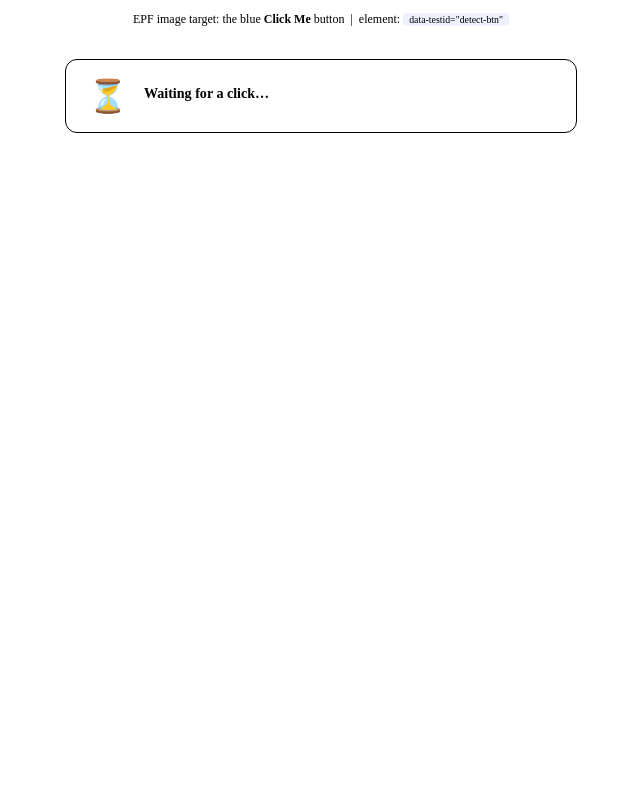
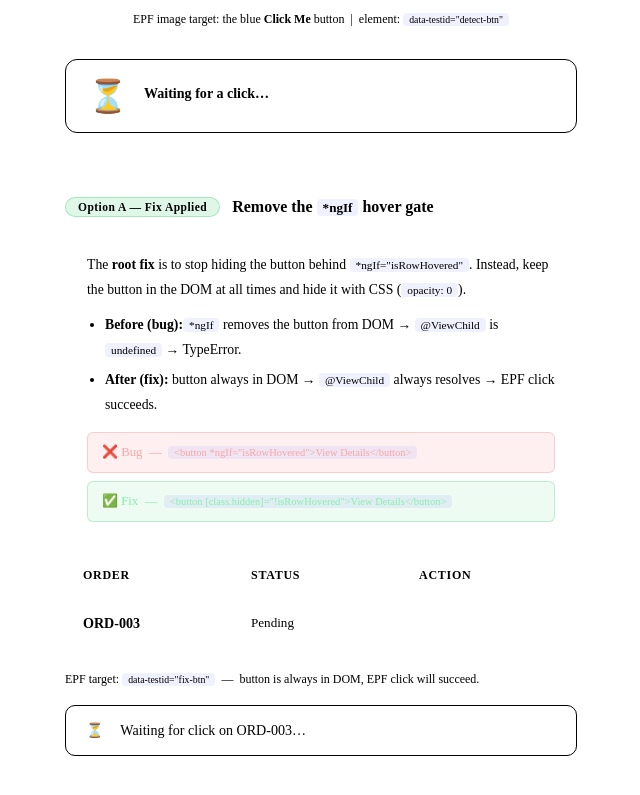
Before and after one commit to tzjing99/test-rdp-mouse, an Angular app: page / in a window 1280 px wide. Shown: the part 463-1258 px from the top of the page, without its empty margins (319-959 px from the left). Before the commit the page ends 816 px from the top, so only its background shows below. Built offline with nearby package versions, Linux system fonts and the light colour scheme.

Commit message:
feat: add Option A fix demo section — button always in DOM

```diff
--- a/src/app/app.component.css
+++ b/src/app/app.component.css
@@ -104,3 +104,95 @@ code {
   margin-top: 8px; font-size: .75rem; font-family: var(--mono);
   color: var(--text-3);
 }
+
+/* ── Option A Fix Demo ────────────────────────────────────── */
+.divider {
+  width: 100%; border: none;
+  border-top: 1px solid var(--border);
+}
+
+.option-a {
+  width: 100%; display: flex; flex-direction: column; gap: 18px;
+}
+
+.oa-header { display: flex; align-items: center; gap: 12px; flex-wrap: wrap; }
+
+.oa-badge {
+  font-size: .72rem; font-weight: 700; letter-spacing: .04em;
+  background: rgba(34,197,94,.15); color: var(--green);
+  border: 1px solid rgba(34,197,94,.3);
+  padding: 3px 12px; border-radius: 20px;
+}
+
+.oa-title {
+  font-size: 1rem; font-weight: 800; color: var(--text);
+}
+
+.oa-desc {
+  background: var(--surface); border: 1px solid var(--border);
+  border-radius: 12px; padding: 18px 22px;
+  font-size: .86rem; color: var(--text-2); line-height: 1.8;
+}
+.oa-desc strong { color: var(--text); }
+.oa-desc ul { margin-top: 10px; padding-left: 18px; display: flex; flex-direction: column; gap: 6px; }
+
+.oa-code {
+  margin-top: 14px; display: flex; flex-direction: column; gap: 8px;
+}
+.code-bad, .code-good {
+  font-size: .8rem; padding: 8px 14px; border-radius: 6px;
+  font-family: var(--mono);
+}
+.code-bad  { background: rgba(239,68,68,.08);  border: 1px solid rgba(239,68,68,.2);  color: #fca5a5; }
+.code-good { background: rgba(34,197,94,.08);  border: 1px solid rgba(34,197,94,.25); color: #86efac; }
+
+.oa-table {
+  width: 100%; border: 1px solid var(--border);
+  border-radius: 10px; overflow: hidden;
+}
+
+.oa-row-head {
+  display: grid; grid-template-columns: 1fr 1fr 140px;
+  padding: 10px 18px;
+  background: rgba(255,255,255,.04);
+  font-size: .75rem; font-weight: 700; color: var(--text-3);
+  letter-spacing: .06em; text-transform: uppercase;
+  border-bottom: 1px solid var(--border);
+}
+
+.oa-row {
+  display: grid; grid-template-columns: 1fr 1fr 140px; align-items: center;
+  padding: 14px 18px;
+  background: var(--surface);
+  transition: background .15s;
+}
+.oa-row:hover { background: rgba(255,255,255,.04); }
+
+.oa-row-id    { font-weight: 700; color: var(--text); font-size: .88rem; }
+.oa-row-status { font-size: .82rem; color: var(--text-2); }
+
+.oa-btn {
+  padding: 7px 16px; border-radius: 7px;
+  background: #2563eb; color: #fff;
+  border: 2px solid #1d4ed8;
+  font-size: .82rem; font-weight: 700; cursor: pointer;
+  /* Hidden by CSS — always in DOM, @ViewChild always resolves */
+  opacity: 0; pointer-events: none;
+  transition: opacity .15s;
+}
+.oa-btn.oa-btn-visible {
+  opacity: 1; pointer-events: auto;
+}
+
+.oa-hint { font-size: .75rem; color: var(--text-3); }
+
+.oa-result {
+  display: flex; align-items: center; gap: 10px;
+  width: 100%; padding: 16px 20px;
+  border-radius: 10px; border: 1px solid;
+  font-size: .88rem;
+  animation: pop .2s cubic-bezier(.22,1,.36,1);
+}
+.oa-result-idle { background: var(--surface); border-color: var(--border); color: var(--text-3); }
+.oa-result-pass { background: rgba(34,197,94,.08); border-color: rgba(34,197,94,.4); color: #86efac; }
+.oa-result-fail { background: rgba(239,68,68,.08); border-color: rgba(239,68,68,.4); color: #fca5a5; }
--- a/src/app/app.component.html
+++ b/src/app/app.component.html
@@ -54,5 +54,66 @@
       </div>
     </div>
 
+    <!-- ═══════════════════════════════════════════════════════ -->
+    <div class="divider"></div>
+
+    <!-- OPTION A DEMO -->
+    <div class="option-a">
+
+      <div class="oa-header">
+        <span class="oa-badge">Option A &mdash; Fix Applied</span>
+        <h2 class="oa-title">Remove the <code>*ngIf</code> hover gate</h2>
+      </div>
+
+      <div class="oa-desc">
+        <p>
+          The <strong>root fix</strong> is to stop hiding the button behind <code>*ngIf="isRowHovered"</code>.
+          Instead, keep the button in the DOM at all times and hide it with CSS (<code>opacity: 0</code>).
+        </p>
+        <ul>
+          <li><strong>Before (bug):</strong> <code>*ngIf</code> removes the button from DOM &rarr; <code>@ViewChild</code> is <code>undefined</code> &rarr; TypeError.</li>
+          <li><strong>After (fix):</strong> button always in DOM &rarr; <code>@ViewChild</code> always resolves &rarr; EPF click succeeds.</li>
+        </ul>
+        <div class="oa-code">
+          <div class="code-bad">&#x274C; Bug &nbsp;&mdash;&nbsp; <code>&lt;button *ngIf="isRowHovered"&gt;View Details&lt;/button&gt;</code></div>
+          <div class="code-good">&#x2705; Fix &nbsp;&mdash;&nbsp; <code>&lt;button [class.hidden]="!isRowHovered"&gt;View Details&lt;/button&gt;</code></div>
+        </div>
+      </div>
+
+      <div class="oa-table">
+        <div class="oa-row-head">
+          <span>Order</span><span>Status</span><span>Action</span>
+        </div>
+        <div class="oa-row"
+          (mouseenter)="onFixRowEnter()"
+          (mouseleave)="onFixRowLeave()">
+          <span class="oa-row-id">ORD-003</span>
+          <span class="oa-row-status">Pending</span>
+          <!-- Button is ALWAYS in DOM — hidden by CSS only -->
+          <button #fixBtn
+            class="oa-btn"
+            id="fix-btn"
+            data-testid="fix-btn"
+            [class.oa-btn-visible]="isFixRowHovered"
+            (click)="onFixBtnClick()">
+            View Details
+          </button>
+        </div>
+      </div>
+
+      <p class="oa-hint">EPF target: <code>data-testid="fix-btn"</code> &nbsp;&mdash;&nbsp; button is always in DOM, EPF click will succeed.</p>
+
+      <div class="oa-result oa-result-idle" *ngIf="fixResult === null">
+        <span>&#x23F3;</span>&nbsp; Waiting for click on ORD-003&hellip;
+      </div>
+      <div class="oa-result oa-result-pass" *ngIf="fixResult === 'pass'">
+        <span>&#x2705;</span>&nbsp; <strong>PASS</strong> &mdash; <code>@ViewChild</code> resolved. Width = <strong>{{ fixWidth }}px</strong>. EPF click succeeded!
+      </div>
+      <div class="oa-result oa-result-fail" *ngIf="fixResult === 'fail'">
+        <span>&#x274C;</span>&nbsp; <strong>FAIL</strong> &mdash; TypeError: {{ fixError }}
+      </div>
+
+    </div>
+
   </div>
 </div>
--- a/src/app/app.component.ts
+++ b/src/app/app.component.ts
@@ -1,4 +1,4 @@
-import { Component } from '@angular/core';
+import { Component, ViewChild, ElementRef } from '@angular/core';
 
 // Minimum mousemove events required to qualify as a real human drag to button
 const HUMAN_MOVE_THRESHOLD = 3;
@@ -19,6 +19,31 @@ export class AppComponent {
   result: string | null = null;
   lastError: string | null = null;
   debugInfo: string | null = null;
+
+  // Option A fix demo
+  @ViewChild('fixBtn') fixBtnRef?: ElementRef;
+  isFixRowHovered = false;
+  fixResult: 'pass' | 'fail' | null = null;
+  fixError: string | null = null;
+  fixWidth: number | null = null;
+
+  onFixRowEnter(): void { this.isFixRowHovered = true; }
+  onFixRowLeave(): void { this.isFixRowHovered = false; }
+
+  onFixBtnClick(): void {
+    this.fixResult = null;
+    this.fixError = null;
+    this.fixWidth = null;
+    try {
+      // @ViewChild ALWAYS resolves because button is always in DOM
+      const width = this.fixBtnRef!.nativeElement.getBoundingClientRect().width;
+      this.fixWidth = Math.round(width);
+      this.fixResult = 'pass';
+    } catch (err: any) {
+      this.fixError = err.message;
+      this.fixResult = 'fail';
+    }
+  }
 
   onBtnMouseEnter(): void {
     // Start counting fresh on every entry
```
Also changed, not shown: 3 other files (tests, documents, lock files or other folders).
